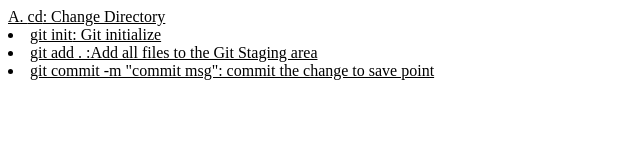
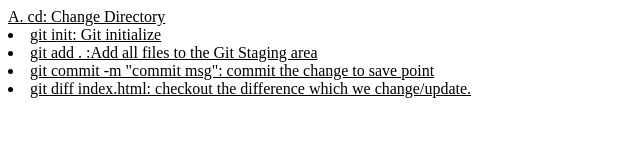
Before and after one commit to nardi2012/virsion-controle-git, a plain HTML site: page index.html in a window 1280 px wide. Shown: the whole page, without its empty margins (0-640 px from the left). Drawn offline with Linux system fonts and the light colour scheme.

Commit message:
add list item git diff command

```diff
--- a/index.html
+++ b/index.html
@@ -3,4 +3,5 @@
     <li type="B"><span>git init</span>: Git initialize</li>
     <li type="C"><span>git add . :Add all files to the Git Staging area</span></li>
     <li type="D">git commit -m "commit msg": commit the change to save point</li>
+    <li type="D">git diff index.html: checkout the difference which we change/update.</li>
 </u>
```
